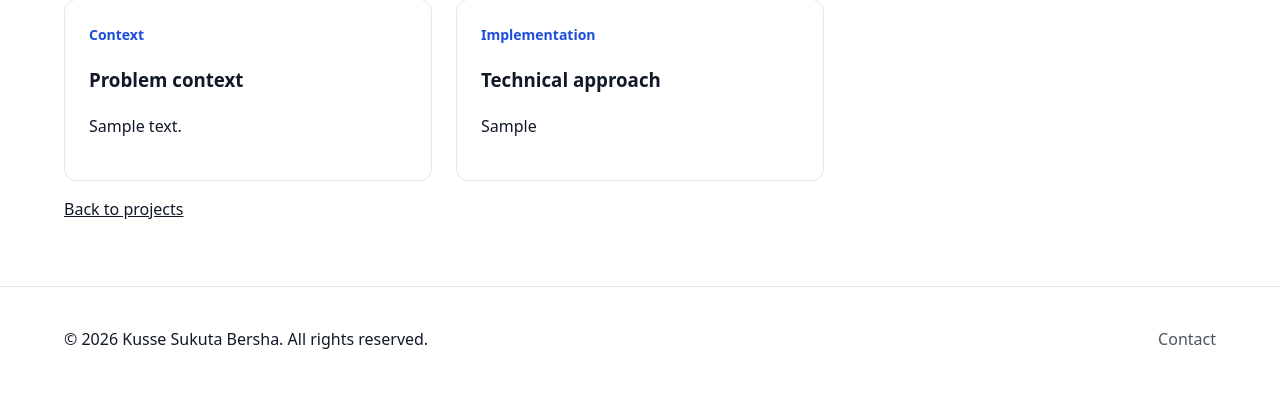
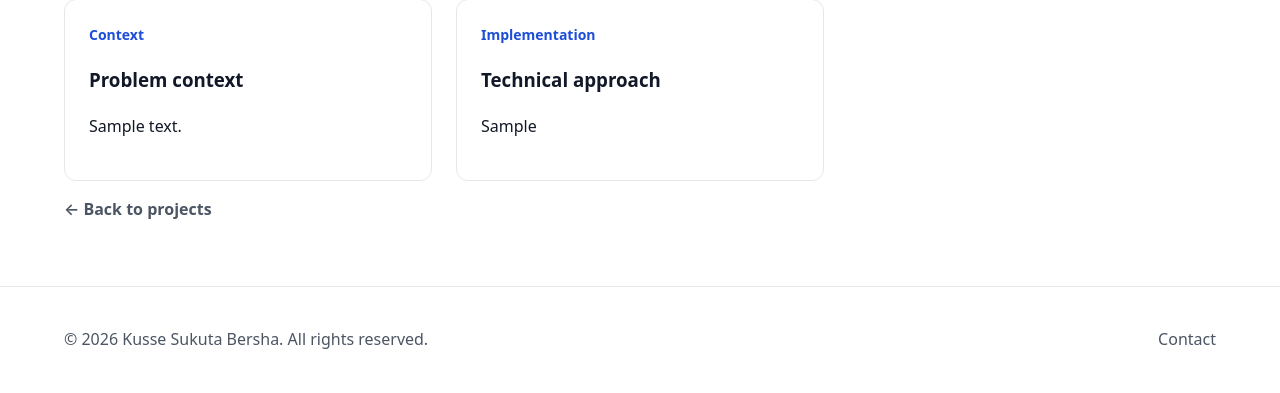
Before and after one commit to ksbk/kusse-portfolio, a Django app: a page that uses apps/projects/templates/projects/detail.html in a window 1280 px wide. Shown: the part 894-1287 px from the top of the page. Run offline with Django 5.2, Linux system fonts and the light colour scheme; tables that the repository leaves empty hold one stand-in row (values such as "Sample post").

Commit message:
css: improve small link affordances

```diff
--- a/apps/projects/templates/projects/detail.html
+++ b/apps/projects/templates/projects/detail.html
@@ -88,7 +88,7 @@
             </div>
 
             <p>
-                <a href="{% url 'projects:index' %}">Back to projects</a>
+                <a href="{% url 'projects:index' %}" class="back-link">← Back to projects</a>
             </p>
         </div>
     </section>
--- a/static/css/base.css
+++ b/static/css/base.css
@@ -32,6 +32,12 @@ html {
     background: var(--color-background);
 }
 
+@media (prefers-reduced-motion: no-preference) {
+    html {
+        scroll-behavior: smooth;
+    }
+}
+
 body {
     margin: 0;
     min-height: 100vh;
--- a/static/css/components.css
+++ b/static/css/components.css
@@ -141,6 +141,25 @@
     font-weight: 600;
 }
 
+.tag-list li a:hover {
+    color: var(--color-text);
+}
+
+.back-link {
+    color: var(--color-text-muted);
+    font-weight: 600;
+    text-decoration: none;
+}
+
+.back-link:hover {
+    color: var(--color-text);
+}
+
+.back-link:focus-visible {
+    outline: 2px solid var(--color-primary);
+    outline-offset: 2px;
+}
+
 .contact-cta__inner {
     display: flex;
     align-items: center;
--- a/static/css/layout.css
+++ b/static/css/layout.css
@@ -70,6 +70,10 @@
     padding-block: var(--space-6);
 }
 
+.site-footer__inner > p {
+    color: var(--color-text-muted);
+}
+
 @media (max-width: 48rem) {
     .site-header__inner,
     .site-footer__inner {
```
